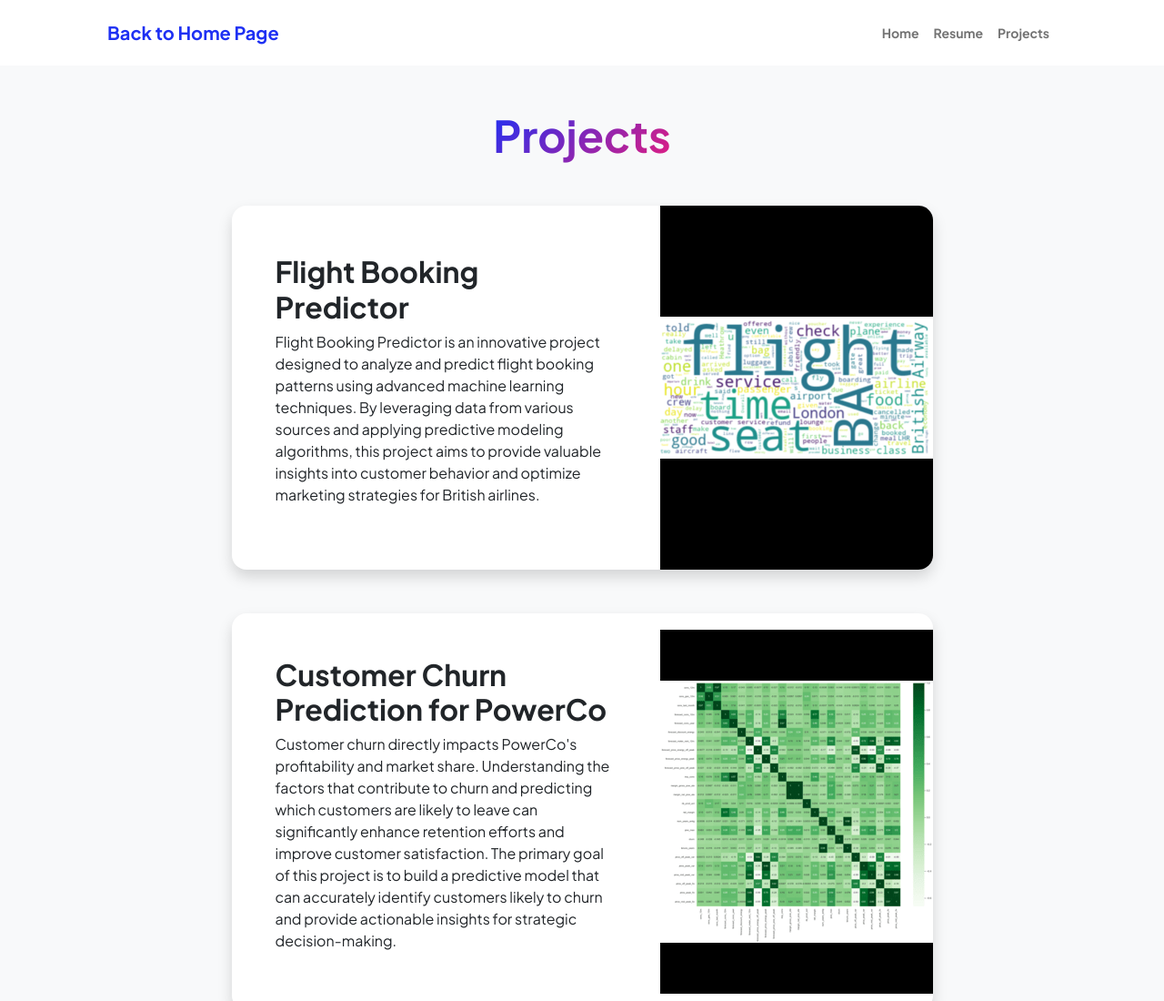
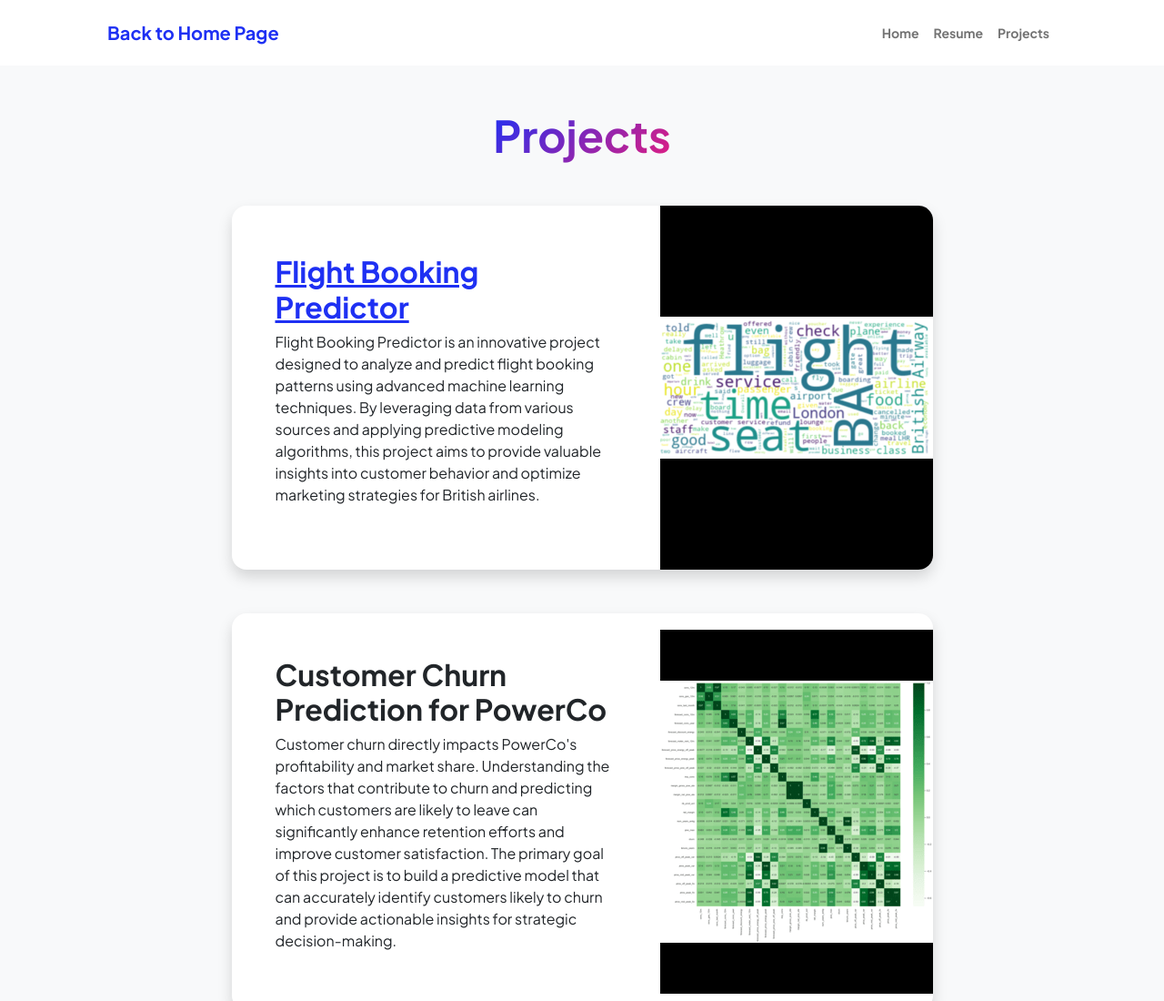
Before and after one commit to Likitha00007/Likitha-Portfolio, a plain HTML site: page projects.html in a window 1280 px wide. Shown: the top 1100 px of the page at 91% size. Drawn offline with nearby package versions, Linux system fonts and the light colour scheme.

Commit message:
Update projects.html

```diff
--- a/projects.html
+++ b/projects.html
@@ -47,7 +47,7 @@
                                 <div class="card-body p-0">
                                     <div class="d-flex align-items-center">
                                         <div class="p-5">
-                                            <h2 class="fw-bolder" href="https://github.com/Likitha00007/Flight-Booking-Predictor-Analyzing-Customer-Behavior">Flight Booking Predictor</h2>
+                                            <h2 class="fw-bolder"><a href="https://github.com/Likitha00007/Flight-Booking-Predictor-Analyzing-Customer-Behavior">Flight Booking Predictor</h2></a>
                                             <p>Flight Booking Predictor is an innovative project designed to analyze and predict flight booking patterns using advanced machine learning techniques. By leveraging data from various sources and applying predictive modeling algorithms, this project aims to provide valuable insights into customer behavior and optimize marketing strategies for British airlines.</p>
                                         </div>
                                         <img class="img-fluid" src="assets/Project-1.png" alt="..." />
```
